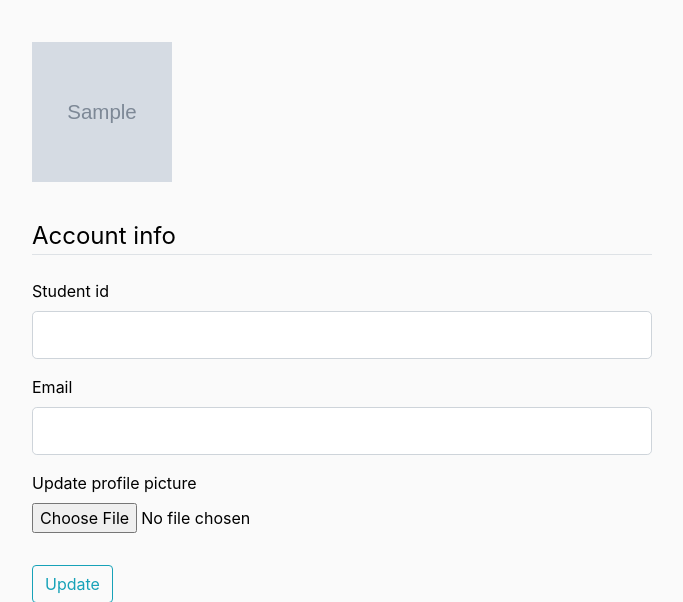
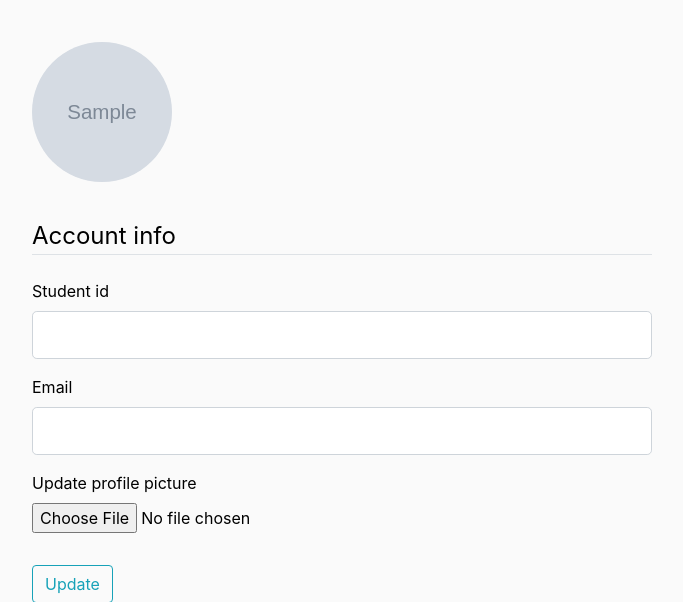
Before and after one commit to 19471/Programming-attendence-website, a Flask app: template attendance/templates/account.html in a window 1280 px wide. Shown: the part 56-658 px from the top of the page, without its empty margins (298-981 px from the left). Run offline with Flask 2, Linux system fonts and the light colour scheme; the template is opened without the code that fills it: values that come from a table or form of the project are taken from there, most other values are stand-ins (such as "Sample title", 1, 10 or a date in 2020); grey boxes marked "Sample" are stand-in pictures; some libraries are stand-ins or nearby versions.

Commit message:
new pfps, spelling errors fixed

```diff
--- a/attendance/templates/account.html
+++ b/attendance/templates/account.html
@@ -6,7 +6,7 @@
 <body>
     <div class="container">
         <div class="media">
-            <img class="round-circle account-img" src="{{ image_file }}">
+            <img class="rounded-circle account-img" src="{{ image_file }}">
             <div class="media-body">
                 <h2 class="account-heading">{{ current_user.fname }} {{ current_user.lname }}</h2>
                 <h3 class="account-heading">{{ current_user.student_id }}</h3>
```
Also changed, not shown: attendance/attendance_project.db, attendance/static/profile_pics/09988905149b910d.jpg (added), attendance/static/profile_pics/5676859091644dd6.png (added), attendance/static/profile_pics/e1cd2c5c6e7eef0a.png (added).
